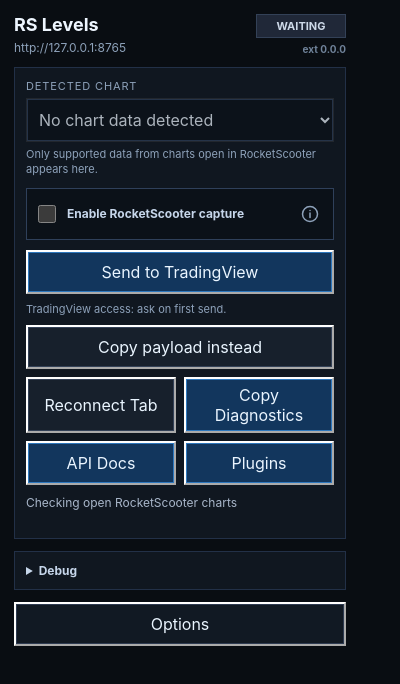
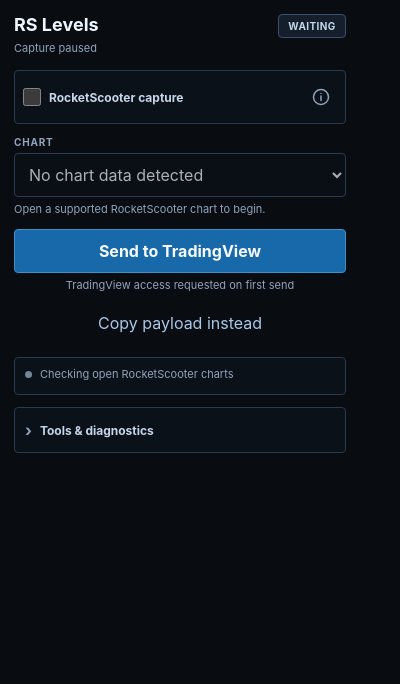
Before and after one commit to anaremore/rs-levels, a browser extension: page apps/browser-extension/src/popup.html in a window 400 px wide. Drawn offline with Linux system fonts and the light colour scheme.

Commit message:
Streamline extension popup design

```diff
--- a/apps/browser-extension/src/popup.css
+++ b/apps/browser-extension/src/popup.css
@@ -1,15 +1,36 @@
 :root {
   color-scheme: dark;
   font-family: Inter, ui-sans-serif, system-ui, -apple-system, BlinkMacSystemFont, "Segoe UI", sans-serif;
-  background: #090d12;
-  color: #eef6ff;
+  --background: #090d12;
+  --surface: #101720;
+  --surface-raised: #151f2b;
+  --surface-quiet: #0b1118;
+  --border: #29394f;
+  --border-strong: #3b506c;
+  --text: #eef6ff;
+  --text-secondary: #c6d6ea;
+  --text-muted: #91a4bb;
+  --accent: #1769aa;
+  --accent-hover: #1e79be;
+  --focus: #66b7ff;
+  --success: #69e596;
+  --warning: #f1cd70;
+  --error: #ff8b8b;
+  background: var(--background);
+  color: var(--text);
 }
 
+*,
+*::before,
+*::after {
+  box-sizing: border-box;
+}
 
 body {
   width: 360px;
   margin: 0;
-  background: #090d12;
+  overflow-x: hidden;
+  background: var(--background);
 }
 
 .shell {
@@ -19,16 +40,15 @@ body {
 }
 
 .topbar {
+  min-height: 44px;
   display: flex;
+  align-items: flex-start;
   justify-content: space-between;
   gap: 12px;
-  align-items: flex-start;
 }
 
-.status-stack {
-  display: grid;
-  gap: 5px;
-  justify-items: end;
+.brand-block {
+  min-width: 0;
 }
 
 h1 {
@@ -42,60 +62,47 @@ p {
   margin: 0;
 }
 
-#service-url {
-  margin-top: 4px;
-  color: #8ea2ba;
-  font-size: 12px;
-  word-break: break-all;
+.header-summary {
+  margin-top: 5px;
+  color: var(--text-muted);
+  font-size: 11px;
+  line-height: 1.35;
 }
 
 .pill {
-  min-width: 74px;
-  padding: 5px 8px;
-  background: #202838;
-  box-shadow: inset 0 0 0 1px #334157;
-  color: #cdd9e8;
+  min-width: 68px;
+  padding: 5px 9px;
+  border: 1px solid var(--border-strong);
+  border-radius: 4px;
+  background: var(--surface-raised);
+  color: var(--text-secondary);
   text-align: center;
-  font-size: 11px;
-  font-weight: 700;
+  font-size: 10px;
+  font-weight: 750;
+  letter-spacing: 0.04em;
 }
 
 .pill.live {
-  background: #0f2c1a;
-  box-shadow: inset 0 0 0 1px #2baa58;
-  color: #66ee92;
+  border-color: #2b8b56;
+  background: #102c1d;
+  color: var(--success);
 }
 
 .pill.error {
+  border-color: #853737;
   background: #321616;
-  box-shadow: inset 0 0 0 1px #853737;
-  color: #ff8b8b;
+  color: var(--error);
 }
 
 .pill.warning {
+  border-color: #8a6a22;
   background: #302411;
-  box-shadow: inset 0 0 0 1px #8a6a22;
-  color: #ffd36a;
+  color: var(--warning);
 }
 
-.build-id {
-  color: #6f8299;
-  font-size: 10px;
-  font-weight: 700;
-  line-height: 1.2;
-  max-width: 96px;
-  overflow: hidden;
-  text-align: right;
-  text-overflow: ellipsis;
-  white-space: nowrap;
-}
-
-.panel {
-  padding: 12px;
-  background: #101720;
-  box-shadow: inset 0 0 0 1px #223047;
+.workflow {
   display: grid;
-  gap: 10px;
+  gap: 12px;
 }
 
 .row {
@@ -103,32 +110,16 @@ p {
   gap: 5px;
 }
 
-.row[hidden] {
-  display: none;
-}
-
-.switch {
-  display: flex;
-  gap: 8px;
-  align-items: center;
-  color: #c6d6ea;
-  font-size: 12px;
-  font-weight: 700;
-  letter-spacing: 0;
-  text-transform: none;
-}
-
-.switch input {
-  width: auto;
-  min-width: 18px;
-  min-height: 18px;
+[hidden] {
+  display: none !important;
 }
 
 .capture-consent {
   position: relative;
   padding: 4px 8px;
-  background: #0b1118;
-  box-shadow: inset 0 0 0 1px #2f405a;
+  border: 1px solid var(--border);
+  border-radius: 4px;
+  background: var(--surface-quiet);
 }
 
 .capture-consent-row {
@@ -139,9 +130,25 @@ p {
   gap: 8px;
 }
 
-.capture-consent .switch {
+.switch {
+  min-width: 0;
   flex: 1;
-  min-width: 0;
+  display: flex;
+  align-items: center;
+  gap: 8px;
+  color: var(--text-secondary);
+  font-size: 12px;
+  font-weight: 700;
+  letter-spacing: 0;
+  text-transform: none;
+}
+
+.switch input {
+  width: 18px;
+  min-width: 18px;
+  height: 18px;
+  margin: 0;
+  accent-color: #73aee0;
 }
 
 .capture-info {
@@ -157,16 +164,15 @@ p {
   border: 0;
   background: transparent;
   box-shadow: none;
-  color: #8ea2ba;
+  color: var(--text-muted);
   display: grid;
   place-items: center;
 }
 
 .info-button:hover,
 .info-button:focus-visible {
-  background: #17202c;
-  box-shadow: inset 0 0 0 1px #334157;
-  color: #eef6ff;
+  background: var(--surface-raised);
+  color: var(--text);
 }
 
 .info-button svg {
@@ -186,9 +192,11 @@ p {
   right: 0;
   width: 280px;
   padding: 10px;
+  border: 1px solid var(--border-strong);
+  border-radius: 4px;
   background: #07101a;
-  box-shadow: inset 0 0 0 1px #3a4d69, 0 8px 24px rgb(0 0 0 / 45%);
-  color: #c6d6ea;
+  box-shadow: 0 8px 24px rgb(0 0 0 / 45%);
+  color: var(--text-secondary);
   font-size: 11px;
   line-height: 1.5;
   opacity: 0;
@@ -205,8 +213,9 @@ p {
 
 label,
 dt {
-  color: #8ea2ba;
-  font-size: 11px;
+  color: var(--text-muted);
+  font-size: 10px;
+  font-weight: 650;
   text-transform: uppercase;
   letter-spacing: 0.08em;
 }
@@ -221,63 +230,87 @@ input {
 select {
   width: 100%;
   min-height: 44px;
-  padding: 8px;
-  background: #0b1118;
-  color: #eef6ff;
-  box-shadow: inset 0 0 0 1px #2f405a;
+  padding: 8px 10px;
+  border: 1px solid var(--border-strong);
+  border-radius: 4px;
   outline: none;
+  background: var(--surface-quiet);
+  color: var(--text);
+}
+
+select:hover:not(:disabled) {
+  border-color: #58708e;
 }
 
 select:focus-visible,
 button:focus-visible,
 input:focus-visible,
 summary:focus-visible {
-  outline: 2px solid #66b7ff;
+  outline: 2px solid var(--focus);
   outline-offset: 2px;
 }
 
-.chart-hint {
-  color: #8ea2ba;
+.chart-hint,
+.action-hint {
+  color: var(--text-muted);
   font-size: 11px;
   line-height: 1.4;
 }
 
-.actions {
+.primary-actions {
   display: grid;
-  grid-template-columns: 1fr 1fr;
-  gap: 8px;
-}
-
-.actions .wide {
-  grid-column: 1 / -1;
+  gap: 4px;
 }
 
 .action-hint {
-  color: #8ea2ba;
-  font-size: 11px;
-  line-height: 1.4;
-}
-
-footer {
-  display: grid;
-  gap: 8px;
+  min-height: 20px;
+  padding-top: 1px;
+  text-align: center;
 }
 
 button {
   min-height: 44px;
-  padding: 6px 8px;
-  background: #12365d;
-  color: #eaf5ff;
-  box-shadow: inset 0 0 0 1px #2d77bd;
+  padding: 7px 10px;
+  border: 1px solid var(--border);
+  border-radius: 4px;
+  background: var(--surface-raised);
+  color: var(--text-secondary);
   cursor: pointer;
+  transition: background-color 160ms ease-out, border-color 160ms ease-out, color 160ms ease-out;
 }
 
-button.secondary {
-  background: #17202c;
-  box-shadow: inset 0 0 0 1px #334157;
+button:hover:not(:disabled) {
+  border-color: #526985;
+  background: #1b2836;
+  color: var(--text);
 }
 
-button.wide {
+button.primary-action {
+  border-color: #3f8fc9;
+  background: var(--accent);
+  color: #f7fbff;
+  font-weight: 700;
+}
+
+button.primary-action:hover:not(:disabled) {
+  border-color: #63a8d7;
+  background: var(--accent-hover);
+}
+
+button.tertiary {
+  border-color: transparent;
+  background: transparent;
+  color: #a9c9e8;
+}
+
+button.tertiary:hover:not(:disabled) {
+  border-color: var(--border);
+  background: var(--surface);
+  color: var(--text);
+}
+
+button.wide,
+.utility-actions .wide {
   width: 100%;
 }
 
@@ -291,22 +324,104 @@ button[aria-busy="true"] {
 }
 
 .message {
-  min-height: 32px;
-  color: #a9b7ca;
-  font-size: 12px;
-  line-height: 1.35;
+  min-height: 38px;
+  padding: 9px 10px;
+  border: 1px solid var(--border);
+  border-radius: 4px;
+  background: var(--surface-quiet);
+  color: var(--text-muted);
+  font-size: 11px;
+  line-height: 1.4;
+  display: flex;
+  align-items: flex-start;
+  gap: 8px;
+}
+
+.message::before {
+  width: 7px;
+  height: 7px;
+  margin-top: 4px;
+  flex: 0 0 auto;
+  border-radius: 50%;
+  background: #73859b;
+  content: "";
 }
 
 .message.ok {
-  color: #63ec94;
+  color: #b9e9ca;
+}
+
+.message.ok::before {
+  background: var(--success);
 }
 
 .message.error {
-  color: #ff8b8b;
+  border-color: #633333;
+  color: var(--error);
+}
+
+.message.error::before {
+  background: var(--error);
 }
 
 .message.warning {
-  color: #ffd36a;
+  border-color: #5b4b29;
+  color: var(--warning);
+}
+
+.message.warning::before {
+  background: var(--warning);
+}
+
+.tools-panel {
+  border: 1px solid var(--border);
+  border-radius: 4px;
+  background: var(--surface-quiet);
+}
+
+summary {
+  min-height: 44px;
+  padding: 0 10px;
+  color: var(--text-secondary);
+  cursor: pointer;
+  font-size: 12px;
+  font-weight: 700;
+  display: flex;
+  align-items: center;
+}
+
+summary::before {
+  margin-right: 8px;
+  color: var(--text-muted);
+  content: "›";
+  font-size: 16px;
+  line-height: 1;
+  transform: rotate(0deg);
+  transition: transform 160ms ease-out;
+}
+
+details[open] > summary::before {
+  transform: rotate(90deg);
+}
+
+.tools-panel[open] > summary {
+  border-bottom: 1px solid var(--border);
+}
+
+.tools-content {
+  padding: 10px;
+  display: grid;
+  gap: 12px;
+}
+
+.utility-actions {
+  display: grid;
+  grid-template-columns: 1fr 1fr;
+  gap: 8px;
+}
+
+.utility-actions .wide {
+  grid-column: 1 / -1;
 }
 
 dl {
@@ -316,37 +431,40 @@ dl {
   gap: 8px;
 }
 
+.build-meta {
+  padding: 10px;
+  border: 1px solid var(--border);
+  border-radius: 4px;
+  background: var(--surface);
+}
+
 dd {
   margin: 4px 0 0;
-  color: #eef6ff;
-  font-weight: 700;
+  color: var(--text-secondary);
+  font-size: 11px;
+  font-weight: 650;
   word-break: break-word;
 }
 
-summary {
-  color: #c6d6ea;
-  cursor: pointer;
-  font-size: 12px;
-  font-weight: 700;
-  letter-spacing: 0;
-  list-style-position: inside;
+#service-url {
+  font-weight: 500;
+  word-break: break-all;
 }
 
-.debug-panel:not([open]) {
-  gap: 0;
+.technical-details {
+  border-top: 1px solid var(--border);
 }
 
-.debug-panel[open] summary {
-  margin-bottom: 2px;
+.technical-details > summary {
+  padding: 0;
 }
 
-.debug-panel .wide {
-  margin-top: 8px;
+.technical-details[open] > summary {
+  margin-bottom: 10px;
 }
 
-footer button {
-  background: #111923;
-  box-shadow: inset 0 0 0 1px #2d3a50;
+.technical-details .wide {
+  margin-top: 10px;
 }
 
 @media (prefers-reduced-motion: reduce) {
--- a/apps/browser-extension/src/popup.html
+++ b/apps/browser-extension/src/popup.html
@@ -9,27 +9,19 @@
 <body>
   <main class="shell">
     <header class="topbar">
-      <div>
+      <div class="brand-block">
         <h1>RS Levels</h1>
-        <p id="service-url">Loading</p>
+        <p id="header-summary" class="header-summary">Checking open charts…</p>
       </div>
-      <div class="status-stack">
       <span id="status-pill" class="pill waiting">WAITING</span>
-        <span id="build-id" class="build-id">ext</span>
-      </div>
     </header>
 
-    <section class="panel">
-      <div class="row">
-        <label for="symbol">Detected chart</label>
-        <select id="symbol"></select>
-        <p class="chart-hint">Only supported data from charts open in RocketScooter appears here.</p>
-      </div>
+    <section class="workflow">
       <div class="capture-consent">
         <div class="capture-consent-row">
           <label class="switch">
             <input id="capture-enabled" type="checkbox" aria-describedby="capture-disclosure">
-            <span>Enable RocketScooter capture</span>
+            <span>RocketScooter capture</span>
           </label>
           <div class="capture-info">
             <button id="capture-info" class="info-button" type="button" aria-label="About RocketScooter capture" aria-describedby="capture-disclosure">
@@ -38,28 +30,55 @@
                 <path d="M12 10.75v5.5M12 7.75h.01"></path>
               </svg>
             </button>
-            <p id="capture-disclosure" class="capture-tooltip" role="tooltip">When enabled, RS Levels reads allowlisted RocketScooter response bodies and visible chart-level metadata, keeps a sanitized chart snapshot for this browser session, and sends captures only to the RS Levels service shown above (localhost by default). It does not read cookies, authorization headers, passwords, or unrelated form inputs. Enable only if you agree.</p>
+            <p id="capture-disclosure" class="capture-tooltip" role="tooltip">When enabled, RS Levels reads allowlisted RocketScooter response bodies and visible chart-level metadata, keeps a sanitized chart snapshot for this browser session, and sends captures only to the RS Levels service shown in Tools &amp; diagnostics (localhost by default). It does not read cookies, authorization headers, passwords, or unrelated form inputs. Enable only if you agree.</p>
           </div>
         </div>
       </div>
+
+      <div class="row">
+        <label for="symbol">Chart</label>
+        <select id="symbol"></select>
+        <p id="chart-hint" class="chart-hint">Checking supported RocketScooter charts…</p>
+      </div>
+
       <div id="tradingview-target-row" class="row" hidden>
         <label for="tradingview-tab">TradingView tab</label>
         <select id="tradingview-tab"></select>
       </div>
-      <div class="actions">
-        <button id="send-tradingview" type="button" class="wide primary-action">Send to TradingView</button>
-        <p id="tradingview-access" class="action-hint wide">TradingView access: ask on first send.</p>
-        <button id="copy-payload" type="button" class="wide secondary">Copy payload instead</button>
-        <button id="reconnect" type="button" class="secondary">Reconnect Tab</button>
-        <button id="copy-diagnostics" type="button">Copy Diagnostics</button>
-        <button id="open-docs" type="button">API Docs</button>
-        <button id="open-plugins" type="button">Plugins</button>
+
+      <div class="primary-actions">
+        <button id="send-tradingview" type="button" class="primary-action wide">Send to TradingView</button>
+        <p id="tradingview-access" class="action-hint">TradingView access requested on first send</p>
+        <button id="copy-payload" type="button" class="tertiary wide">Copy payload instead</button>
       </div>
-      <p id="message" class="message" role="status" aria-live="polite" aria-atomic="true">Enable capture, start the local service, then open RocketScooter.</p>
+
+      <p id="message" class="message" role="status" aria-live="polite" aria-atomic="true">Checking open RocketScooter charts…</p>
     </section>
 
-    <details class="panel compact debug-panel">
-      <summary>Debug</summary>
+    <details class="tools-panel">
+      <summary>Tools &amp; diagnostics</summary>
+      <div class="tools-content">
+        <div class="utility-actions">
+          <button id="reconnect" type="button" class="secondary">Reconnect Tab</button>
+          <button id="copy-diagnostics" type="button" class="secondary">Copy Diagnostics</button>
+          <button id="open-docs" type="button" class="secondary">API Docs</button>
+          <button id="open-plugins" type="button" class="secondary">Plugins</button>
+          <button id="options" type="button" class="secondary wide">Options</button>
+        </div>
+
+        <dl class="build-meta">
+          <div>
+            <dt>Local API</dt>
+            <dd id="service-url">Loading</dd>
+          </div>
+          <div>
+            <dt>Extension</dt>
+            <dd id="build-id">ext</dd>
+          </div>
+        </dl>
+
+        <details class="technical-details">
+          <summary>Technical details</summary>
           <dl>
             <div>
               <dt>Source</dt>
@@ -108,10 +127,8 @@
           </dl>
           <button id="refresh" type="button" class="secondary wide">Refresh status</button>
         </details>
-
-    <footer>
-      <button id="options" type="button">Options</button>
-    </footer>
+      </div>
+    </details>
   </main>
   <script src="shared.js"></script>
   <script src="build-info.js"></script>
--- a/apps/browser-extension/src/popup.js
+++ b/apps/browser-extension/src/popup.js
@@ -1,8 +1,10 @@
 const els = {
   serviceUrl: document.getElementById('service-url'),
   statusPill: document.getElementById('status-pill'),
+  headerSummary: document.getElementById('header-summary'),
   buildId: document.getElementById('build-id'),
   symbol: document.getElementById('symbol'),
+  chartHint: document.getElementById('chart-hint'),
   captureEnabled: document.getElementById('capture-enabled'),
   sendTradingView: document.getElementById('send-tradingview'),
   copyPayload: document.getElementById('copy-payload'),
@@ -97,8 +99,10 @@ async function refresh() {
     els.serviceVersion.textContent = serviceVersionText(health);
     renderTransferState();
     renderPill(source);
-    if (symbols.length) {
-      setMessage(detectedMessage(), 'ok');
+    if (!settings.captureEnabled) {
+      setMessage(symbols.length ? 'Capture paused. The current chart snapshot remains available.' : 'Capture paused.', 'warning');
+    } else if (symbols.length) {
+      setMessage('Ready to send to TradingView.', 'ok');
     } else if (extState.lastError && !globalThis.RS_LEVELS.hasAnyDisplayData(latestServiceStatus)) {
       setMessage(extState.lastError, 'error');
     } else if (sourceState === 'stale') {
@@ -111,12 +115,16 @@ async function refresh() {
     els.sourceState.textContent = 'offline';
     els.levelCount.textContent = '0';
     els.serviceVersion.textContent = 'unknown';
-    setPill(symbols.length ? 'CAPTURED' : 'OFFLINE', symbols.length ? 'warning' : 'error');
+    renderPill({ state: 'offline' });
     renderTransferState();
-    setMessage(
-      symbols.length ? `${detectedMessage()} Local service is offline.` : (err && err.message ? err.message : 'Local service unavailable'),
-      symbols.length ? 'warning' : 'error'
-    );
+    if (!settings.captureEnabled) {
+      setMessage(symbols.length ? 'Capture paused. The current chart snapshot remains available.' : 'Capture paused.', 'warning');
+    } else {
+      setMessage(
+        symbols.length ? 'Local API offline — TradingView send still works.' : (err && err.message ? err.message : 'Local service unavailable'),
+        symbols.length ? 'warning' : 'error'
+      );
+    }
   }
 }
 
@@ -263,13 +271,13 @@ function renderTradingViewTargets() {
 
 function renderTradingViewAccess() {
   if (!tradingViewPermission) {
-    els.tradingViewAccess.textContent = 'TradingView access: ask on first send';
+    els.tradingViewAccess.textContent = 'TradingView access requested on first send';
     return;
   }
   const count = tradingViewTabs.length;
   els.tradingViewAccess.textContent = count
-    ? `TradingView access: enabled · ${count} chart${count === 1 ? '' : 's'}`
-    : 'TradingView access: enabled · no open chart';
+    ? `TradingView ready · ${count} tab${count === 1 ? '' : 's'}`
+    : 'TradingView enabled · no open tab';
 }
 
 function selectedTradingViewTabId() {
@@ -434,7 +442,12 @@ async function toggleCapture() {
       captureEnabled: els.captureEnabled.checked
     };
     await chrome.storage.local.set({ captureEnabled: settings.captureEnabled });
-    setMessage(settings.captureEnabled ? 'Capture enabled.' : 'Capture paused.', settings.captureEnabled ? 'ok' : 'warning');
+    renderOverview();
+    renderPill(latestServiceStatus && latestServiceStatus.source || {});
+    setMessage(
+      settings.captureEnabled ? 'Capture enabled.' : 'Capture paused. The current chart snapshot remains available.',
+      settings.captureEnabled ? 'ok' : 'warning'
+    );
   } catch (err) {
     els.captureEnabled.checked = settings.captureEnabled;
     setMessage(err && err.message ? err.message : 'Capture setting failed', 'error');
@@ -457,6 +470,7 @@ function renderSymbols(nextSymbols) {
     option.selected = true;
     els.symbol.replaceChildren(option);
     els.symbol.disabled = true;
+    renderOverview();
     return;
   }
   els.symbol.disabled = false;
@@ -468,6 +482,7 @@ function renderSymbols(nextSymbols) {
   }));
   if (nextSymbols.includes(selected)) els.symbol.value = selected;
   else els.symbol.value = nextSymbols[0];
+  renderOverview();
 }
 
 function selectedSymbol() {
@@ -483,13 +498,28 @@ function exportScopes(detectedSymbols = []) {
 }
 
 function scopeLabel(scope) {
-  if (scope === ALL_SCOPE) return 'All detected charts';
+  if (scope === ALL_SCOPE) return `All charts (${detectedChartCount()})`;
   return globalThis.RS_LEVELS.publicDisplaySymbol(scope);
 }
 
 function detectedMessage() {
-  const count = symbols.filter((symbol) => symbol !== ALL_SCOPE).length;
-  return `${count} open chart${count === 1 ? '' : 's'} with supported data detected.`;
+  const count = detectedChartCount();
+  return `${count} supported chart${count === 1 ? '' : 's'} detected.`;
+}
+
+function detectedChartCount() {
+  return symbols.filter((symbol) => symbol !== ALL_SCOPE).length;
+}
+
+function renderOverview() {
+  const count = detectedChartCount();
+  const captureText = settings.captureEnabled ? 'Capture on' : 'Capture paused';
+  els.headerSummary.textContent = count
+    ? `${count} chart${count === 1 ? '' : 's'} · ${captureText}`
+    : captureText;
+  els.chartHint.textContent = count
+    ? detectedMessage()
+    : 'Open a supported RocketScooter chart to begin.';
 }
 
 function combineServiceStatus(health = {}, status = {}) {
@@ -581,12 +611,24 @@ function nonNegativeInteger(value) {
 }
 
 function renderPill(source = {}) {
+  if (!settings.captureEnabled) {
+    setPill('PAUSED', 'warning');
+    return;
+  }
+  if (symbols.length) {
+    setPill('READY', 'live');
+    return;
+  }
   if (source.connected) {
-    setPill('LIVE', 'live');
+    setPill('WAITING', 'waiting');
     return;
   }
   if (source.state === 'stale') {
     setPill('STALE', 'warning');
+    return;
+  }
+  if (source.state === 'offline') {
+    setPill('OFFLINE', 'error');
     return;
   }
   setPill('WAITING', 'waiting');
```
Also changed, not shown: apps/browser-extension/test/extension.test.cjs (+19 -5 lines), docs/browser-extension.md (+9 -9 lines), docs/platform-validation.md (+1 -1 lines), docs/tradingview-quickstart.md (+1 -1 lines), apps/browser-extension/README.md, screenshots/rslevels-extension.png, store-assets/screenshot-popup-1280x800.png, store-assets/source/popup-ui.png, store-assets/source/screenshot-backdrop.svg. Lines whose indentation alone changed are shown as unchanged.
